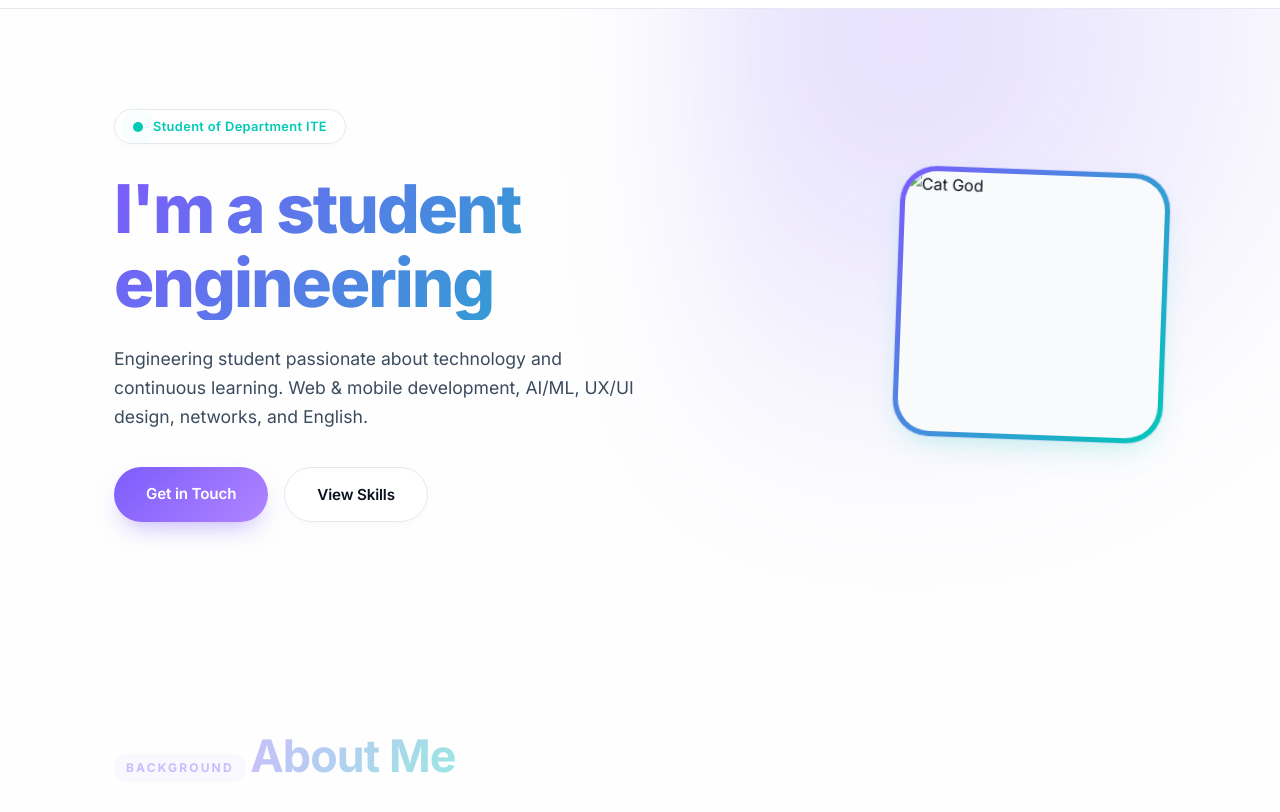
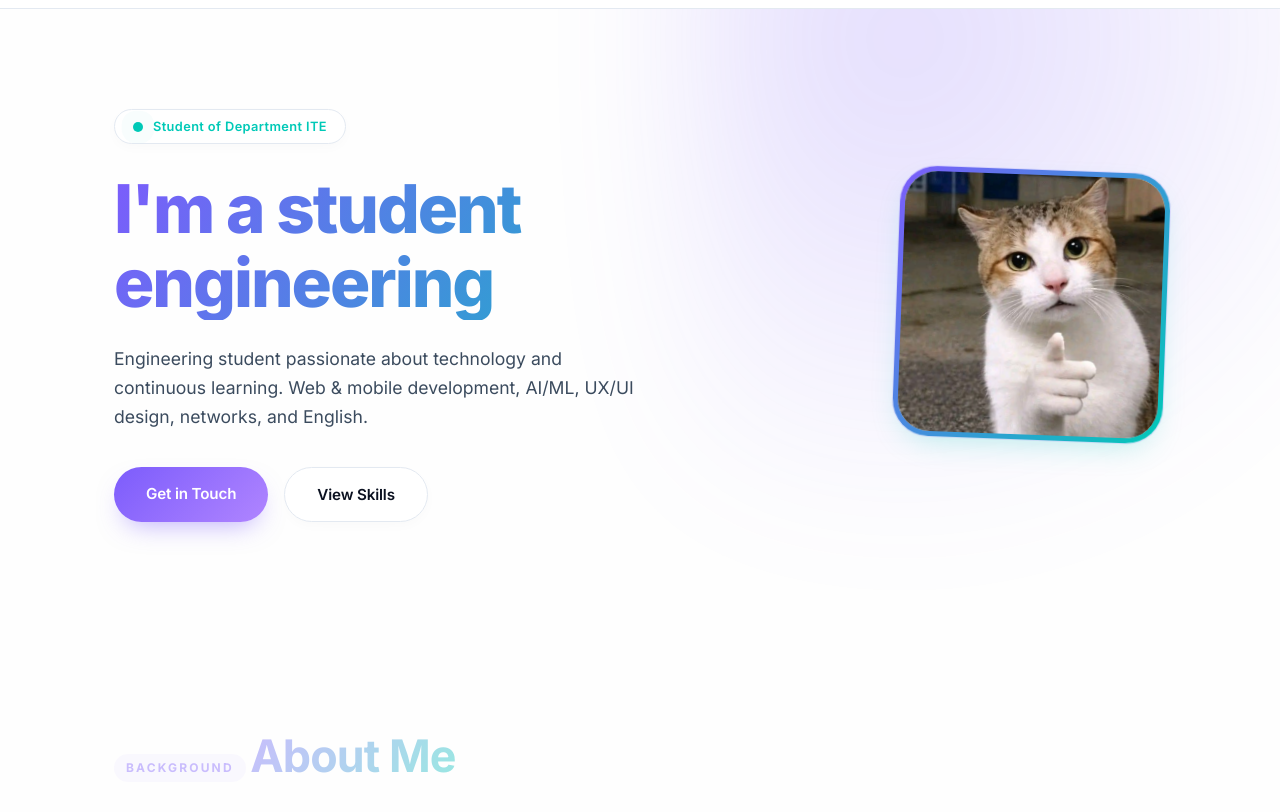
Before and after one commit to pheunphanith-bot/Portfolio-HTML-CSS, a plain HTML site: page index.html in a window 1280 px wide. Shown: the part 64-876 px from the top of the page. Drawn offline with Linux system fonts and the light colour scheme; the site is published under a folder, as on GitHub Pages, so addresses that start at the root find nothing; a web font is replaced by a local one.

Commit message:
Update index.html

```diff
--- a/index.html
+++ b/index.html
@@ -66,7 +66,7 @@
           <div class="photo-ring">
             <img
               class="profile-photo"
-              src="/cat-profile.jpg"
+              src="cat-profile.jpg"
               alt="Cat God"
             />
           </div>
```
